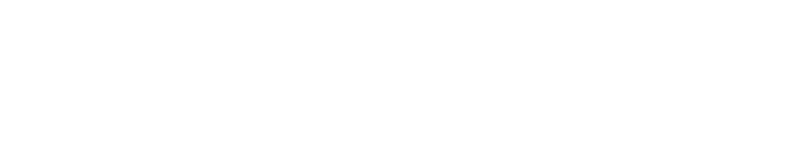
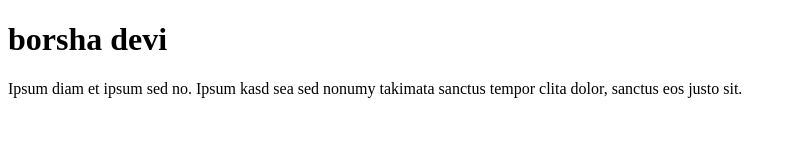
Before and after one commit to BorshaDevi/New-projects-for-class, a plain HTML site: page New-projects-for-class/Index.html in a window 1280 px wide. Shown: the whole page, without its empty margins (0-797 px from the left). Drawn offline with Linux system fonts and the light colour scheme.

Commit message:
my 1st blog

```diff
--- a/New-projects-for-class/Index.html
+++ b/New-projects-for-class/Index.html
@@ -6,6 +6,9 @@
     <title>projects</title>
 </head>
 <body>
-
+    <div class="div1">
+        <h1>borsha devi</h1>
+        <p>Ipsum diam et ipsum sed no. Ipsum kasd sea sed nonumy takimata sanctus tempor clita dolor, sanctus eos justo sit.</p>
+    </div>
 </body>
 </html>
```
